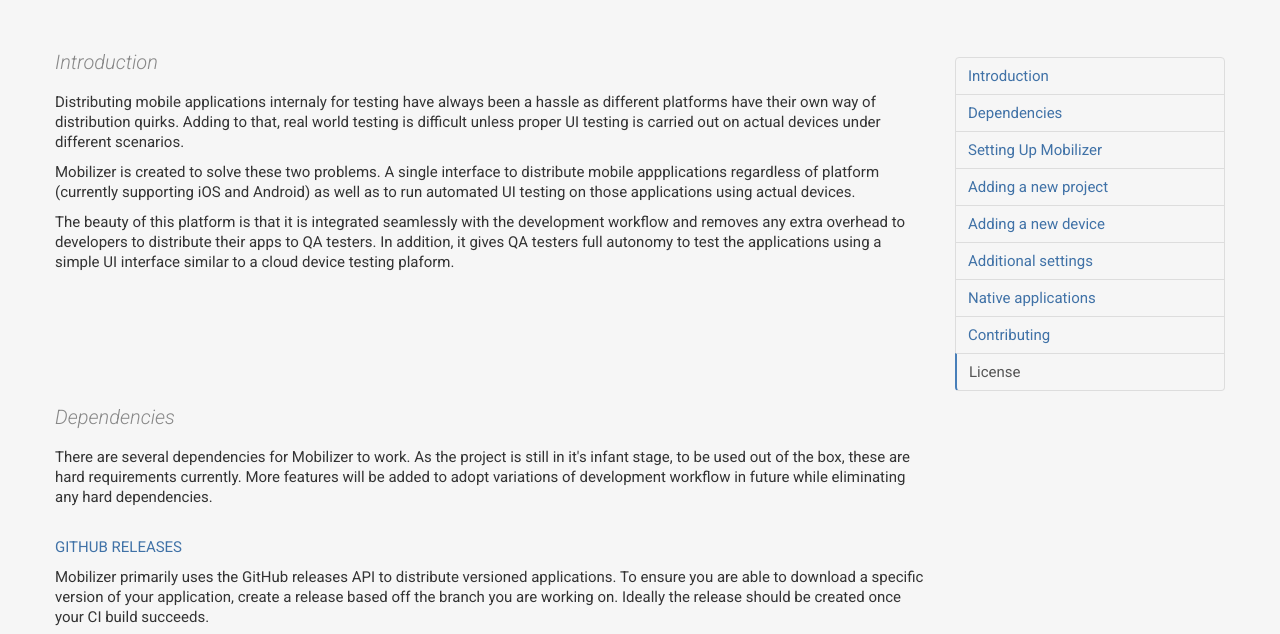
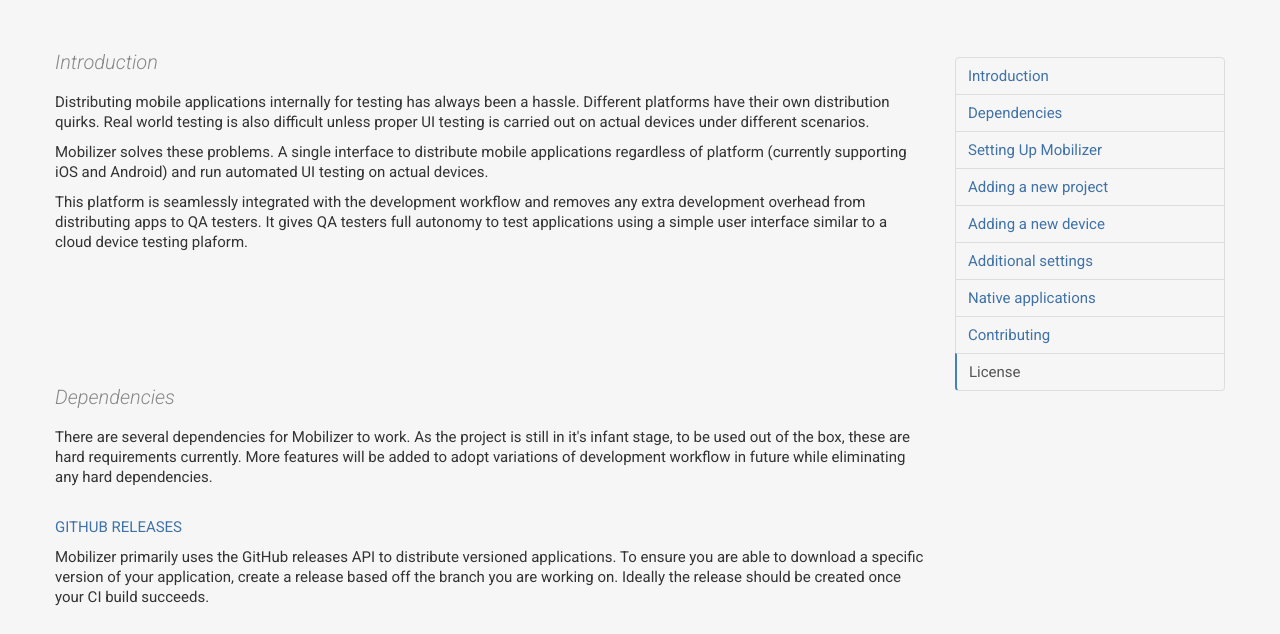
Before and after one commit to cbas/os-mobilizer, a plain HTML site: page index.html in a window 1280 px wide. Shown: the part 153-787 px from the top of the page. Drawn offline with nearby package versions, Linux system fonts and the light colour scheme.

Commit message:
Typos and copy cleanup
Just basic edits ... this age is very TL;DR :-1:

```diff
--- a/index.html
+++ b/index.html
@@ -44,11 +44,11 @@
           <div class="span9">
             <h3 id="introduction">Introduction</h3>
 
-            <p>Distributing mobile applications internaly for testing have always been a hassle as different platforms have their own way of distribution quirks. Adding to that, real world testing is difficult unless proper UI testing is carried out on actual devices under different scenarios.</p>
+            <p>Distributing mobile applications internally for testing has always been a hassle. Different platforms have their own distribution quirks. Real world testing is also difficult unless proper UI testing is carried out on actual devices under different scenarios.</p>
 
-            <p>Mobilizer is created to solve these two problems. A single interface to distribute mobile appplications regardless of platform (currently supporting iOS and Android) as well as to run automated UI testing on those applications using actual devices.</p>
+            <p>Mobilizer solves these problems. A single interface to distribute mobile applications regardless of platform (currently supporting iOS and Android) and run automated UI testing on actual devices.</p>
 
-            <p>The beauty of this platform is that it is integrated seamlessly with the development workflow and removes any extra overhead to developers to distribute their apps to QA testers. In addition, it gives QA testers full autonomy to test the applications using a simple UI interface similar to a cloud device testing plaform.</p>
+            <p>This platform is seamlessly integrated with the development workflow and removes any extra development overhead from distributing apps to QA testers. It gives QA testers full autonomy to test applications using a simple user interface similar to a cloud device testing plaform.</p>
 
             <h3 id="dependencies">Dependencies</h3>
 
```
